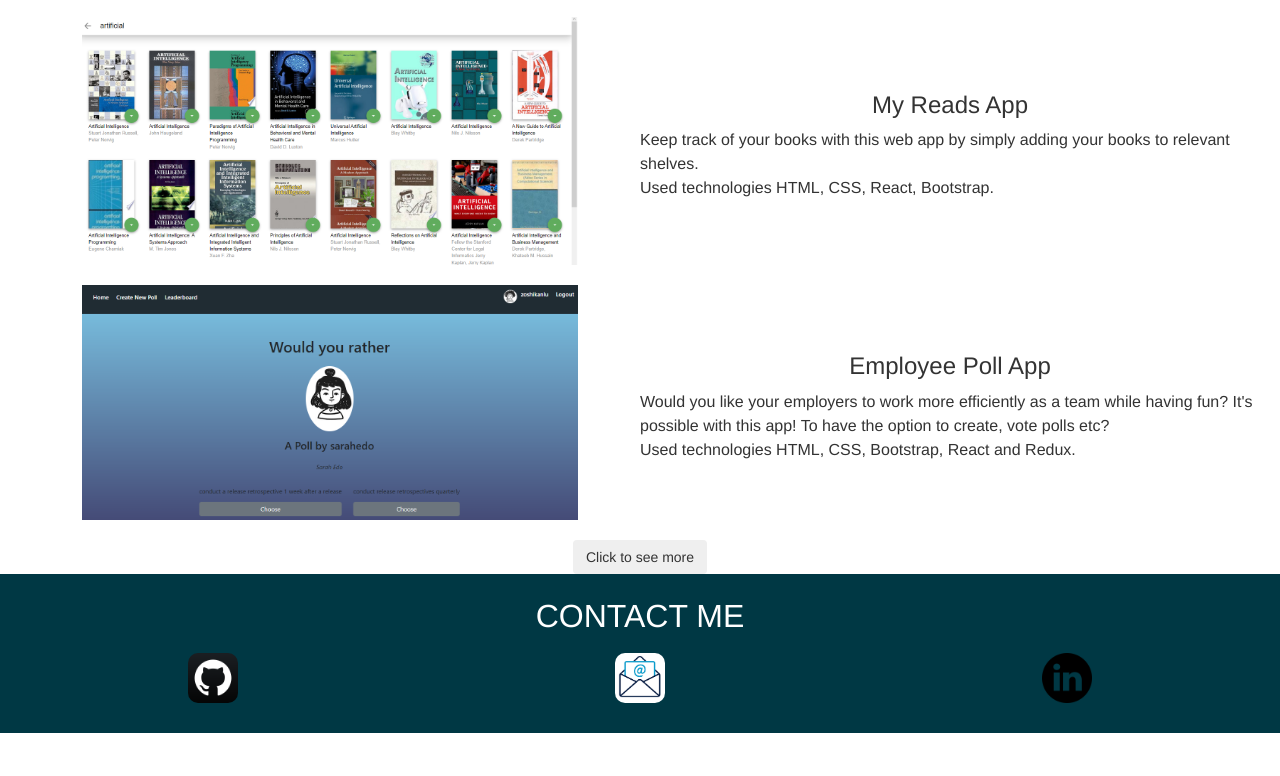
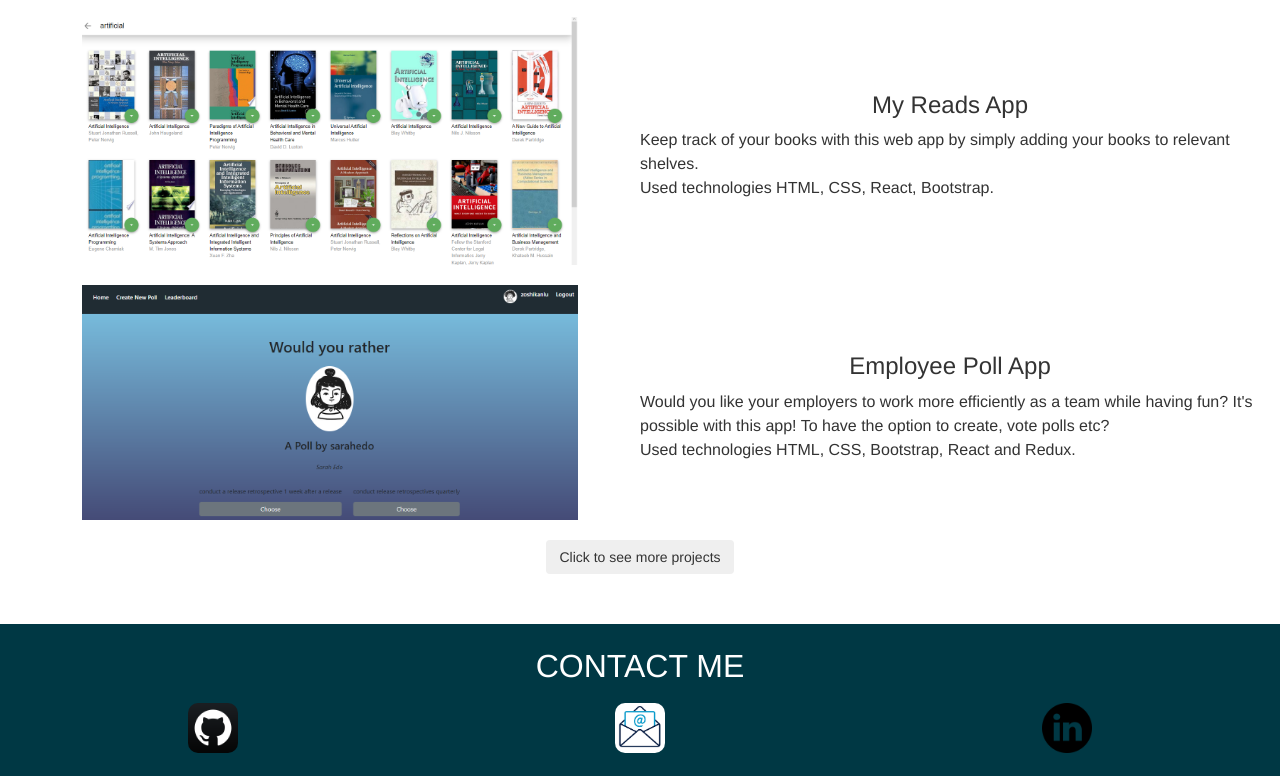
Before and after one commit to merv-e/merv-e.github.io, a plain HTML site: page index.html in a window 1280 px wide. Shown: the part 869-1645 px from the top of the page. Before the commit the page ends 1602 px from the top, so only its background shows below. Drawn offline with nearby package versions, Linux system fonts and the light colour scheme.

Commit message:
minor changes

```diff
--- a/index.html
+++ b/index.html
@@ -150,7 +150,7 @@
             <button
              class="btn btn-secondary"
              onclick="navigateToGithubPage"
-             >Click to see more
+             >Click to see more projects
             </button>
         </div>
     </section>
--- a/style.css
+++ b/style.css
@@ -145,11 +145,7 @@ html, body {
   /* PROJECTS */
 
     #projects {
-      /* display: flex;
-      flex-direction: column;
-      justify-content: space-around;
-      gap: 40px;
-      padding-bottom: 5rem; */
+      padding-bottom: 5rem;
     }
 
 
```
